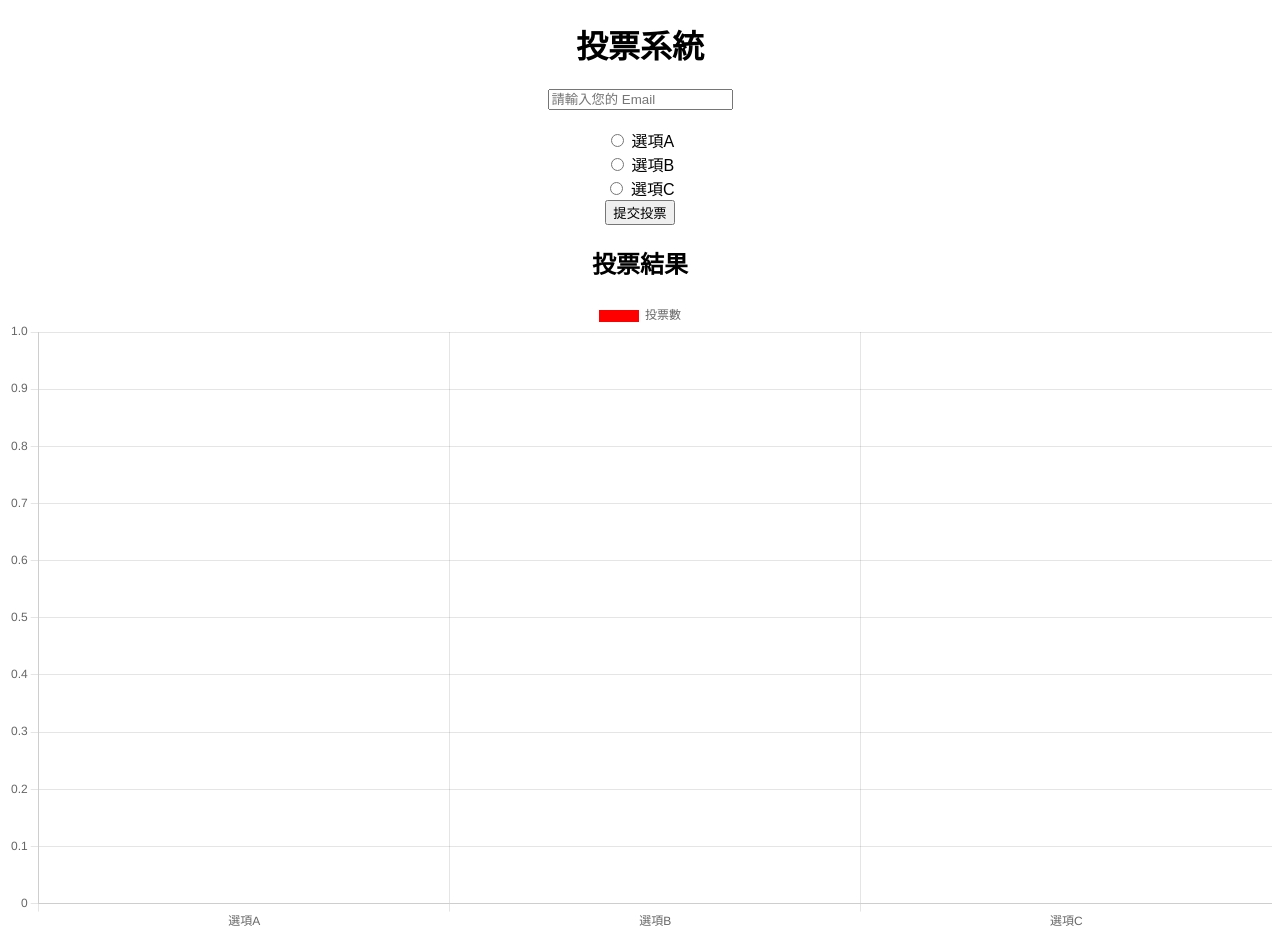
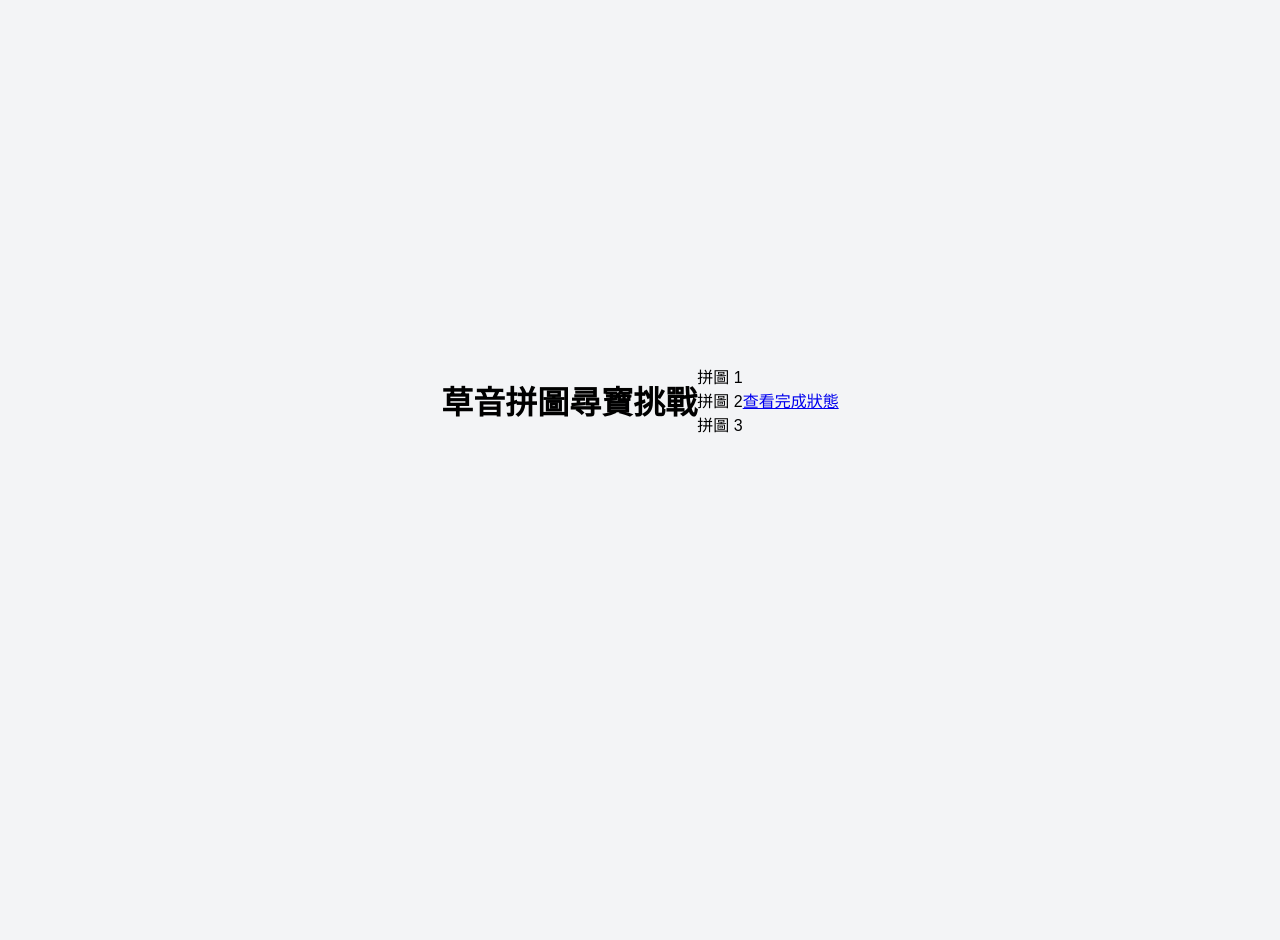
Before and after one commit to nananananamydoor/grass-music-challenge, a plain HTML site: page index.html in a window 1280 px wide. After the commit the page ends 800 px from the top, so only its background shows below. Drawn offline with nearby package versions, Linux system fonts and the light colour scheme.

Commit message:
Update index.html

```diff
--- a/index.html
+++ b/index.html
@@ -3,34 +3,17 @@
 <head>
     <meta charset="UTF-8">
     <meta name="viewport" content="width=device-width, initial-scale=1.0">
-    <title>投票系統</title>
-    <script src="https://cdn.jsdelivr.net/npm/chart.js"></script>
-    <script src="https://cdnjs.cloudflare.com/ajax/libs/xlsx/0.18.5/xlsx.full.min.js"></script>
-    <style>
-        body { text-align: center; font-family: Arial, sans-serif; }
-        form { margin: 20px; }
-        canvas { margin-top: 20px; }
-    </style>
+    <title>草音拼圖尋寶挑戰</title>
+    <link rel="stylesheet" href="style.css">
+    <script src="script.js" defer></script>
 </head>
-<body>
-    <h1>投票系統</h1>
-    <form id="voteForm">
-        <input type="email" id="email" placeholder="請輸入您的 Email" required><br><br>
-        <label>
-            <input type="radio" name="option" value="選項A" required> 選項A
-        </label><br>
-        <label>
-            <input type="radio" name="option" value="選項B"> 選項B
-        </label><br>
-        <label>
-            <input type="radio" name="option" value="選項C"> 選項C
-        </label><br>
-        <button type="submit">提交投票</button>
-    </form>
-
-    <h2>投票結果</h2>
-    <canvas id="resultChart" width="400" height="200"></canvas>
-
-    <script src="script.js"></script>
+<body onload="checkProgress()">
+    <h1>草音拼圖尋寶挑戰</h1>
+    <div id="progress">
+        <div id="puzzle1" class="puzzle-piece">拼圖 1</div>
+        <div id="puzzle2" class="puzzle-piece">拼圖 2</div>
+        <div id="puzzle3" class="puzzle-piece">拼圖 3</div>
+    </div>
+    <a href="complete.html" class="button">查看完成狀態</a>
 </body>
 </html>
```
